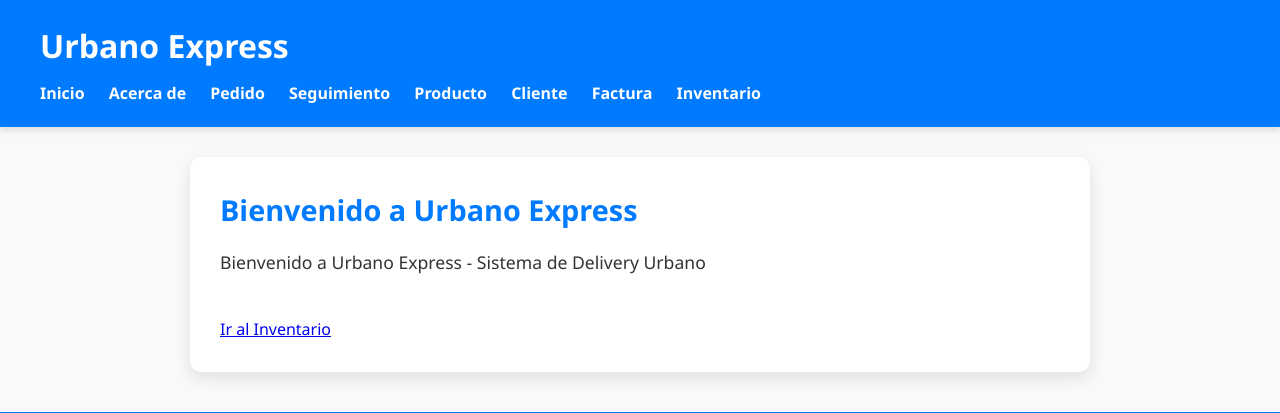
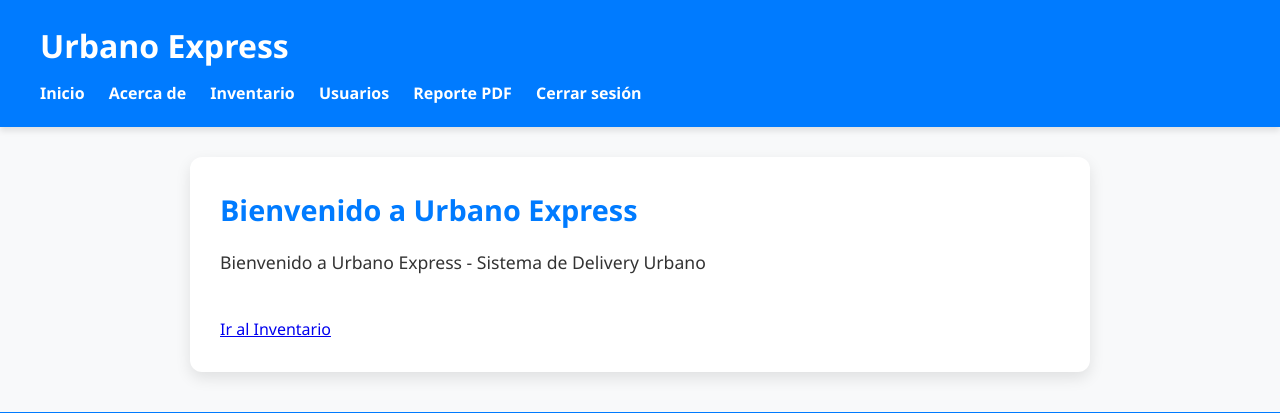
Before and after one commit to emtipant/proyecto_urbano_express, a Flask app: page / in a window 1280 px wide. Shown: the top 413 px of the page. Run offline with Flask 3, Linux system fonts and the light colour scheme.

Commit message:
Proyecto final completo

```diff
--- /dev/null
+++ b/datos.csv
@@ -0,0 +1 @@
+computadora,2,900.36
--- /dev/null
+++ b/datos.txt
@@ -0,0 +1 @@
+computadora,2,900.36
--- a/templates/base.html
+++ b/templates/base.html
@@ -2,21 +2,21 @@
 <html lang="es">
 <head>
     <meta charset="UTF-8">
-    <title>{{ titulo }} - Urbano Express</title>
+    <title>{{ titulo if titulo else "Urbano Express" }}</title>
     <link rel="stylesheet" href="{{ url_for('static', filename='styles.css') }}">
 </head>
 <body>
+
 <header>
     <h1>Urbano Express</h1>
+
     <nav>
         <a href="{{ url_for('inicio') }}">Inicio</a>
         <a href="{{ url_for('about') }}">Acerca de</a>
-            <a href="{{ url_for('pedido', cliente='Ana') }}">Pedido</a>
-            <a href="{{ url_for('seguimiento', codigo='1234') }}">Seguimiento</a>
-            <a href="{{ url_for('producto', codigo='001') }}">Producto</a>
-            <a href="{{ url_for('clientes', nombre='Ana') }}">Cliente</a>
-            <a href="{{ url_for('factura', numero='001') }}">Factura</a>
         <a href="{{ url_for('ver_inventario') }}">Inventario</a>
+        <a href="{{ url_for('usuarios') }}">Usuarios</a>
+        <a href="{{ url_for('reporte_pdf') }}">Reporte PDF</a>
+        <a href="{{ url_for('logout') }}">Cerrar sesión</a>
     </nav>
 </header>
 
@@ -27,5 +27,6 @@
 <footer>
     <p>&copy; 2026 Urbano Express. Todos los derechos reservados.</p>
 </footer>
+
 </body>
 </html>
```
Also changed, not shown: datos.json (added, +7 -0 lines), urbano.db. Lines whose indentation alone changed are shown as unchanged.
